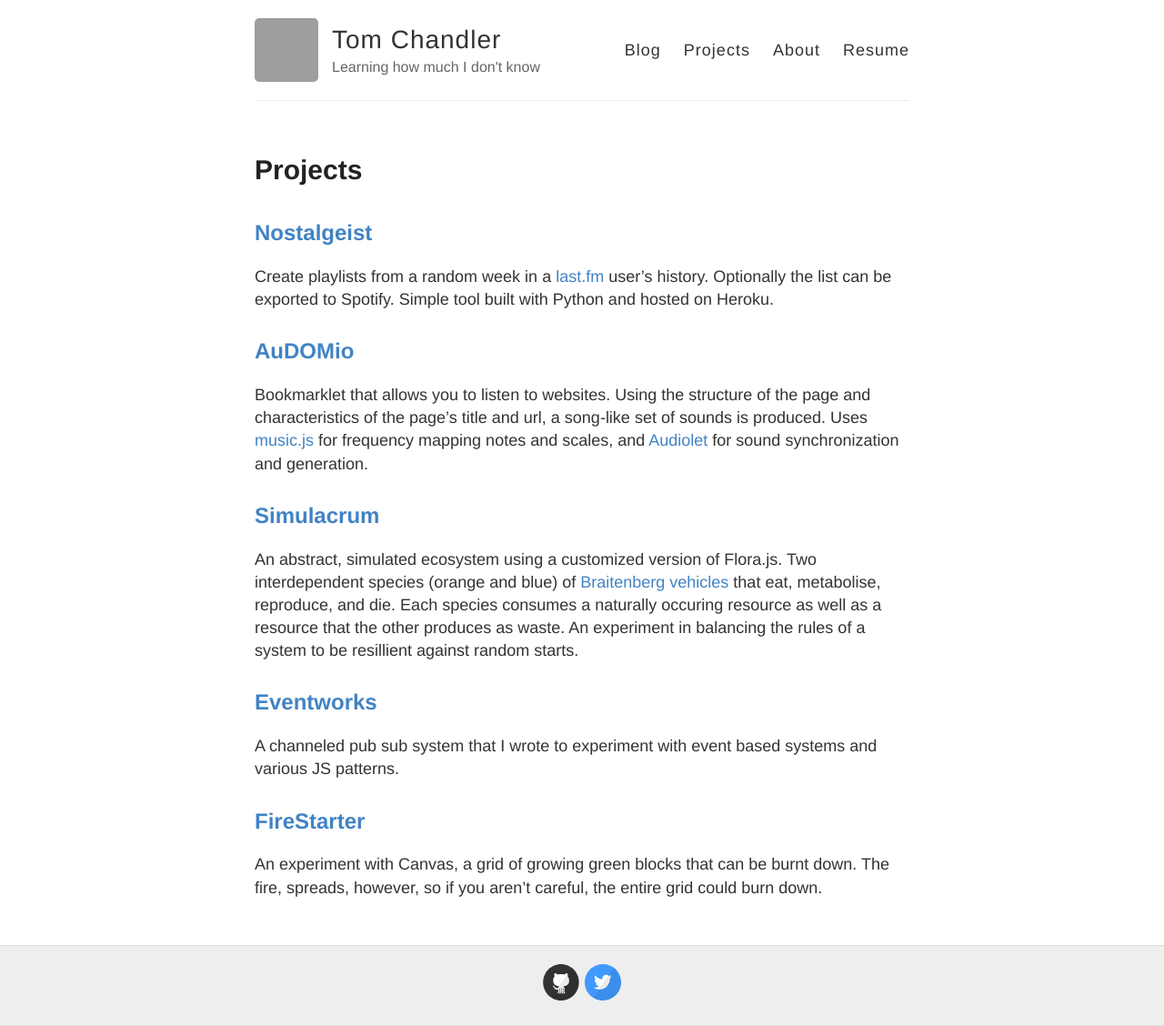
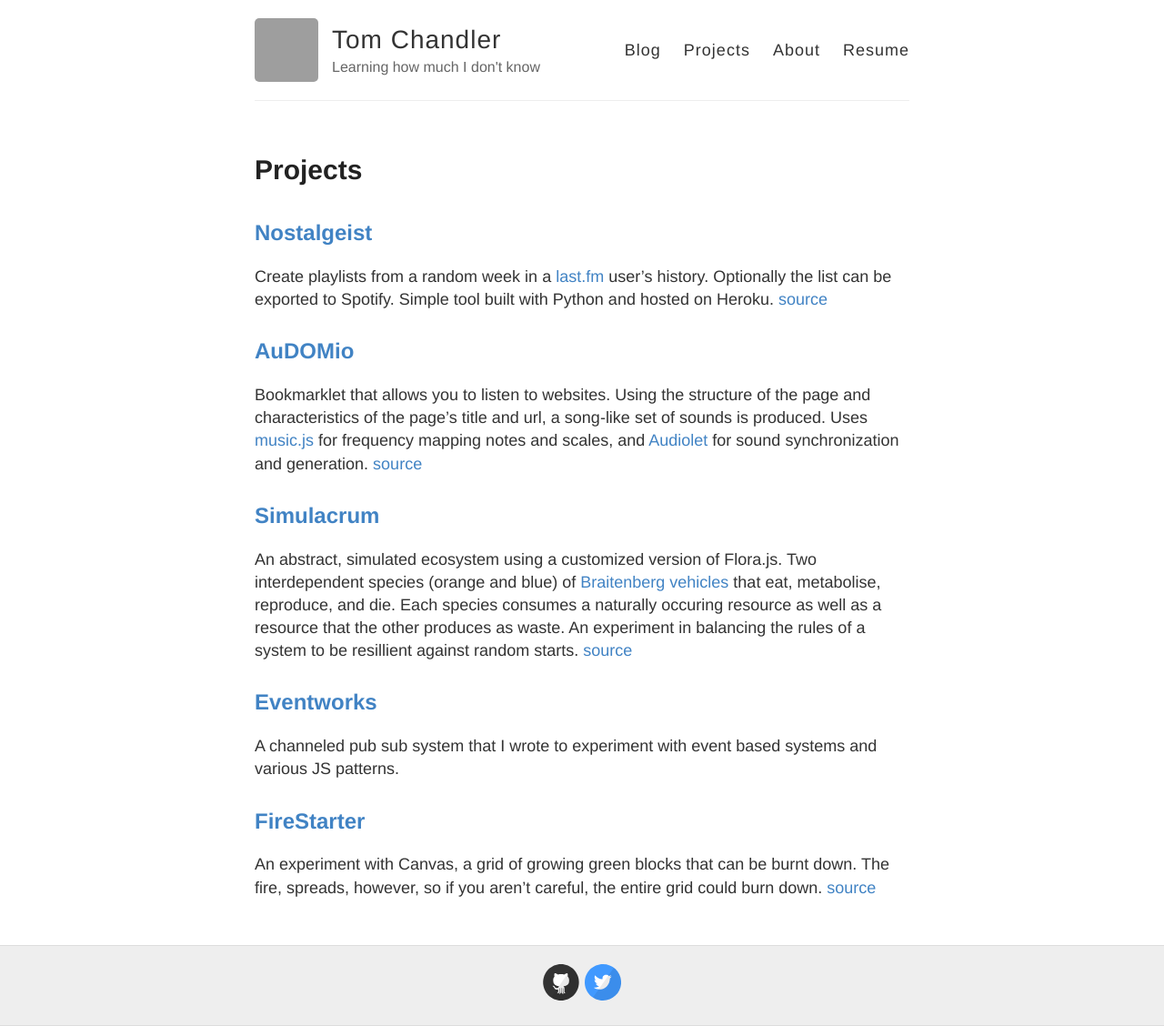
Before and after one commit to tchandler/tchandler.github.io, a Jekyll site: the page built from projects.md, in a window 1280 px wide. Shown: the whole page at 91% size. Built offline with Jekyll 4.4.1, drawn with Linux system fonts in a browser that asks for light colours; grey boxes are pictures that could not be loaded.

Commit message:
Add source links

```diff
--- a/projects.md
+++ b/projects.md
@@ -5,16 +5,19 @@ permalink: /projects/
 ---
 
 ## [Nostalgeist](http://www.nostalgeist.com) ##
-Create playlists from a random week in a [last.fm](last.fm) user's history. Optionally the list can be exported to Spotify. Simple tool built with Python and hosted on Heroku.
+Create playlists from a random week in a [last.fm](last.fm) user's history. Optionally the list can be exported to Spotify. Simple tool built with Python and hosted on Heroku. [source](https://www.github.com/tchandler/Nostalgeist)
 
 ## [AuDOMio](/AuDOMio) ##
 Bookmarklet that allows you to listen to websites. Using the structure of the page and characteristics of the page's title and url, a song-like set of sounds is produced. Uses [music.js](https://github.com/gregjopa/music.js) for frequency mapping notes and scales, and [Audiolet](https://github.com/oampo/Audiolet) for sound synchronization and generation.
+[source](https://www.github.com/tchandler/AuDOMio)
 
 ## [Simulacrum](/Simulacrum) ##
 An abstract, simulated ecosystem using a customized version of Flora.js. Two interdependent species (orange and blue) of [Braitenberg vehicles](https://en.wikipedia.org/wiki/Braitenberg_vehicle) that eat, metabolise, reproduce, and die. Each species consumes a naturally occuring resource as well as a resource that the other produces as waste. An experiment in balancing the rules of a system to be resillient against random starts.
+[source](https://www.github.com/tchandler/Simulacrum)
 
 ## [Eventworks](https://github.com/tchandler/Eventworks)
 A channeled pub sub system that I wrote to experiment with event based systems and various JS patterns.
 
 ## [FireStarter](/FireStarter) ##
 An experiment with Canvas, a grid of growing green blocks that can be burnt down. The fire, spreads, however, so if you aren't careful, the entire grid could burn down.
+[source](https://www.github.com/tchandler/FireStarter)
```
